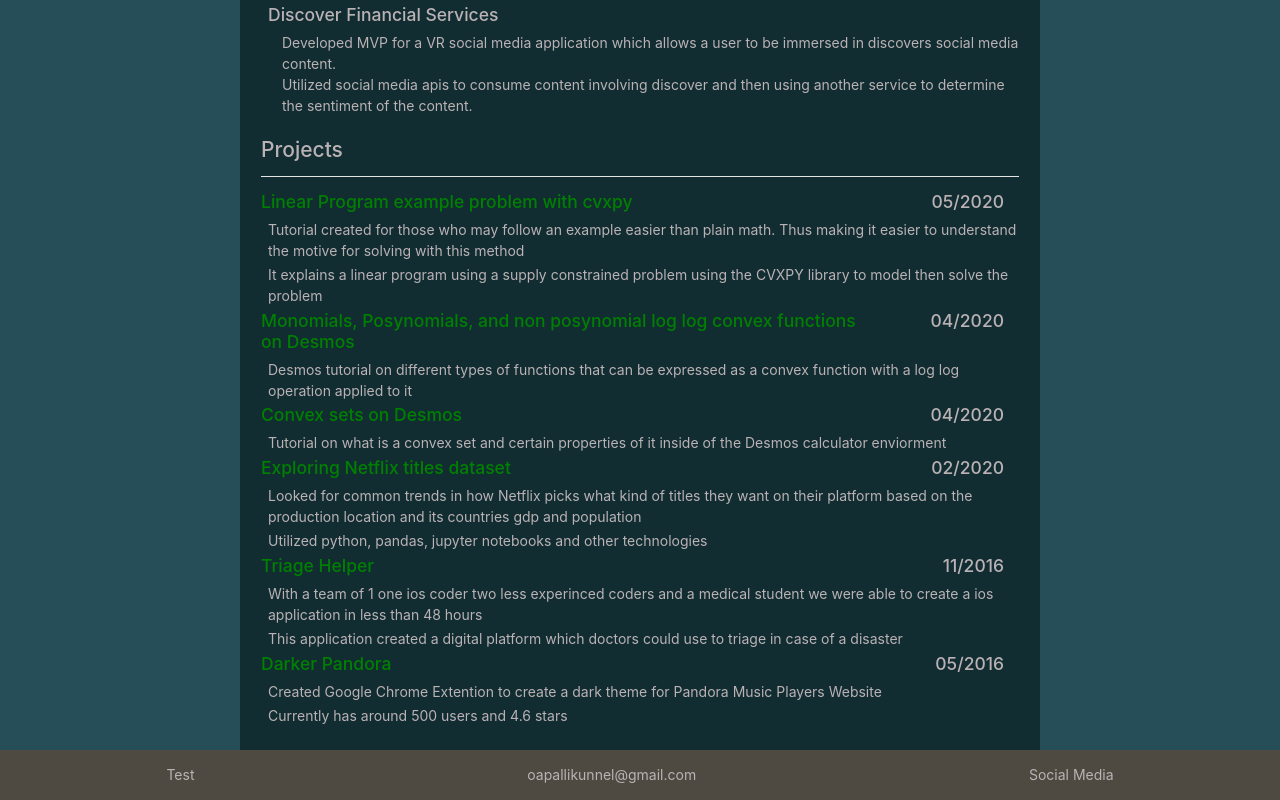
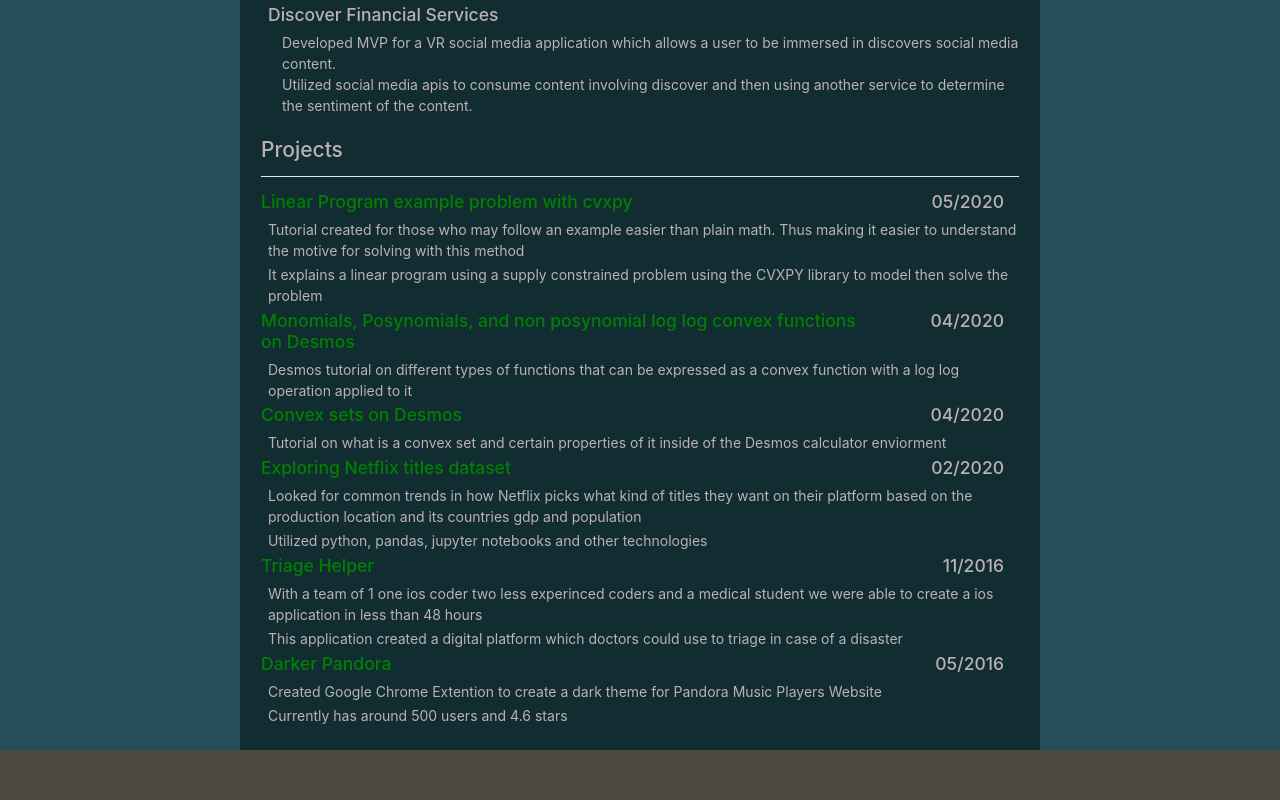
Before and after one commit to kevkevinpal/kevins-website, a React (Create React App) app: page / in a window 1280 px wide. Shown: the part 799-1599 px from the top of the page. Built offline with nearby package versions, Linux system fonts and the light colour scheme.

Commit message:
removed the useless content on bottom nav

```diff
--- a/src/Components/Footer/Footer.jsx
+++ b/src/Components/Footer/Footer.jsx
@@ -5,9 +5,6 @@
   render() {
     return (
       <div class="d-md-flex justify-content-around align-items-center Footer-Row">
-        <div class="col-12 col-md-auto">Test</div>
-        <div class="col-12 col-md-auto">oapallikunnel@gmail.com</div>
-        <div class="col-12 col-md-auto">Social Media</div>
       </div>
     );
   }
```
